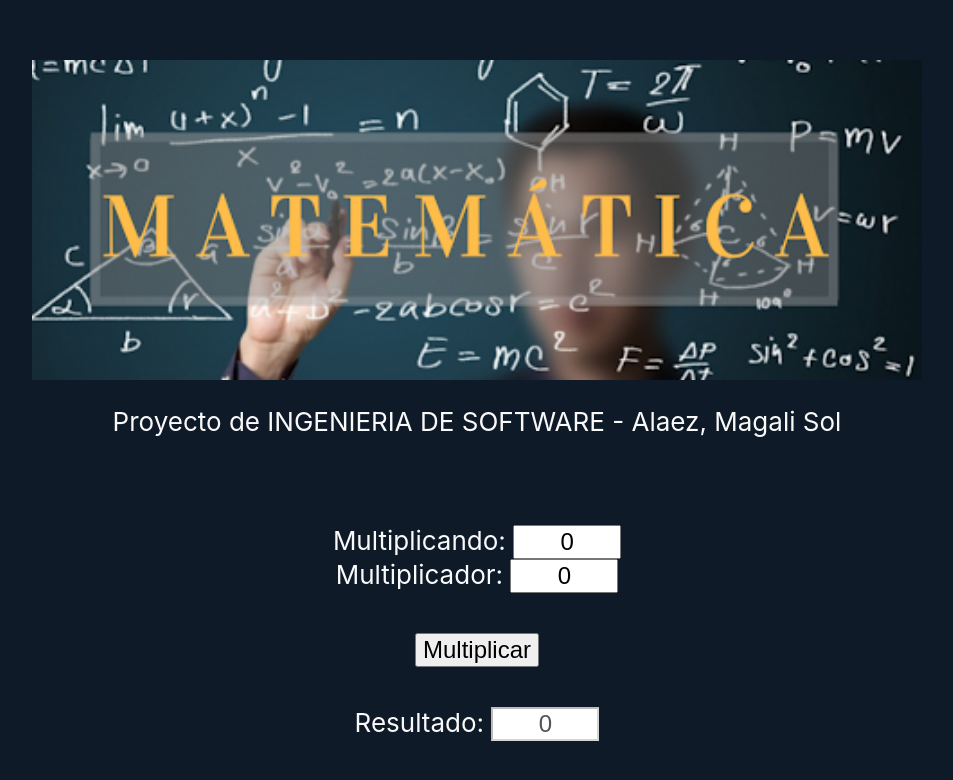
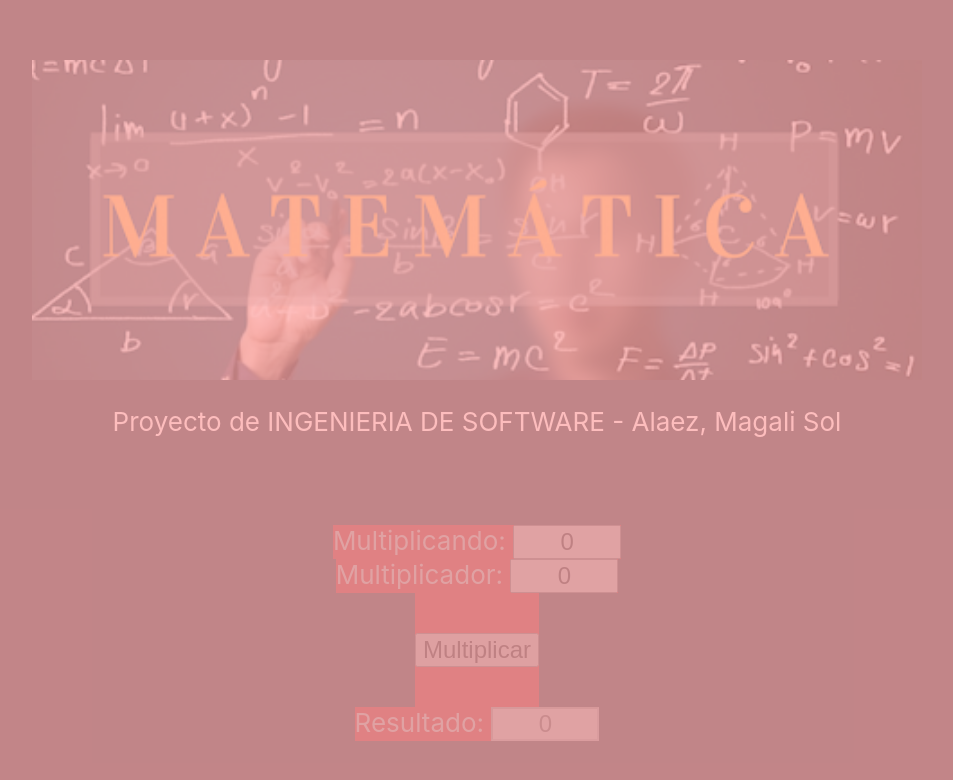
Before and after one commit to MagaAlaez/Calculadora, a React (Create React App) app: page / in a window 1280 px wide. Shown: the top 780 px of the page, without its empty margins (163-1116 px from the left). Built offline with nearby package versions, Linux system fonts and the light colour scheme.

Commit message:
div en App.css

```diff
--- a/src/App.css
+++ b/src/App.css
@@ -7,7 +7,11 @@
   pointer-events: none;
 }
 
-
+div {
+  background-color: #FF0000;
+  color: #FFFFFF;
+  opacity: 0.5;
+}
 
 .App-header {
   background-color: #0e1a27;
```
